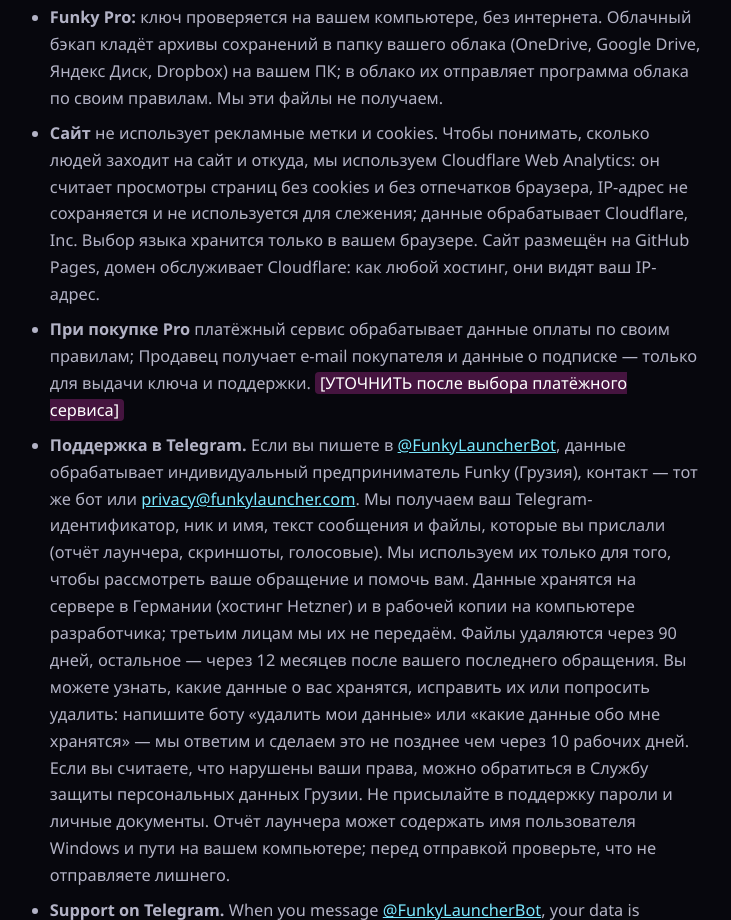
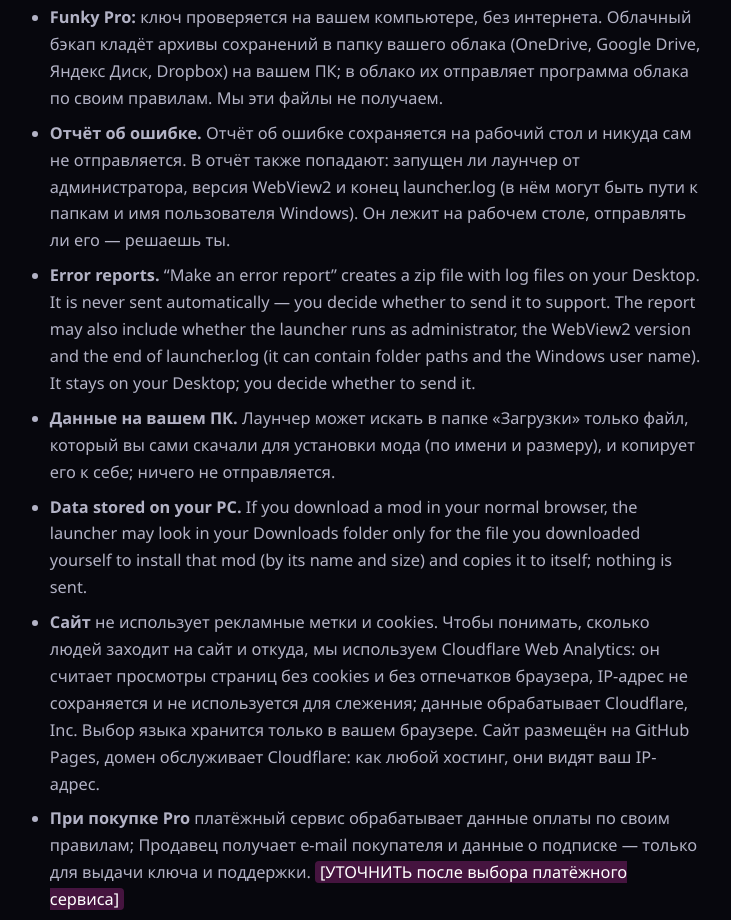
Before and after one commit to FunkyPlay/funkylauncher.com, a plain HTML site: page legal.html in a window 1280 px wide. Shown: the part 1580-2500 px from the top of the page, without its empty margins (233-964 px from the left). Drawn offline with Linux system fonts and the light colour scheme.

Commit message:
legal: error report details and Downloads lookup (Legal 20.11, Funky approved)
Co-Authored-By: Claude Opus 5.5 <noreply@anthropic.com>

```diff
--- a/legal.html
+++ b/legal.html
@@ -53,6 +53,10 @@ footer.unofficial p { font-size: .78rem; line-height: 1.55; margin: .3rem 0; }
     <li><b>Лаунчер</b> не собирает личные данные, не ведёт статистику и телеметрию, своих аккаунтов у него нет. В интернет он обращается только за списком сборок, новостями, файлами сборок и модов и за программами, которые вы сами решили скачать, а также — только если вы сами пишете в поддержку — к нашему серверу поддержки. Полный список адресов — в <a href="https://github.com/FunkyPlay/FunkyLauncher/blob/main/PRIVACY.md">PRIVACY.md</a>.</li>
     <li><b>Funky Помощь</b> (удалённая поддержка) работает только после того, как вы сами нажали кнопку. Пока сеанс открыт, сотрудник поддержки видит ваш экран и может управлять компьютером; соединение идёт через наш сервер поддержки. Сеанс можно закрыть в любой момент. Мы не записываем сеансы: содержимое сеанса не сохраняется. Журнал подключений (ID RustDesk вашего компьютера и IP-адрес) хранится не дольше 31 дня, затем удаляется. Кроме того, сервер помнит ID RustDesk вашего компьютера и последний IP-адрес, с которого он подключался, — это нужно, чтобы соединение работало. По вашей просьбе мы удалим эту запись; если вы снова воспользуетесь Funky Помощью, она появится снова. Записи о прошлых подключениях в журнале и в резервных копиях сервера исчезнут сами — не позже чем через 31 день.</li>
     <li><b>Funky Pro:</b> ключ проверяется на вашем компьютере, без интернета. Облачный бэкап кладёт архивы сохранений в папку вашего облака (OneDrive, Google Drive, Яндекс Диск, Dropbox) на вашем ПК; в облако их отправляет программа облака по своим правилам. Мы эти файлы не получаем.</li>
+    <li id="error-report"><b>Отчёт об ошибке.</b> Отчёт об ошибке сохраняется на рабочий стол и никуда сам не отправляется. В отчёт также попадают: запущен ли лаунчер от администратора, версия WebView2 и конец launcher.log (в нём могут быть пути к папкам и имя пользователя Windows). Он лежит на рабочем столе, отправлять ли его — решаешь ты.</li>
+    <li id="error-report-en" lang="en"><b>Error reports.</b> “Make an error report” creates a zip file with log files on your Desktop. It is never sent automatically — you decide whether to send it to support. The report may also include whether the launcher runs as administrator, the WebView2 version and the end of launcher.log (it can contain folder paths and the Windows user name). It stays on your Desktop; you decide whether to send it.</li>
+    <li id="local-data"><b>Данные на вашем ПК.</b> Лаунчер может искать в папке «Загрузки» только файл, который вы сами скачали для установки мода (по имени и размеру), и копирует его к себе; ничего не отправляется.</li>
+    <li id="local-data-en" lang="en"><b>Data stored on your PC.</b> If you download a mod in your normal browser, the launcher may look in your Downloads folder only for the file you downloaded yourself to install that mod (by its name and size) and copies it to itself; nothing is sent.</li>
     <li><b>Сайт</b> не использует рекламные метки и cookies. Чтобы понимать, сколько людей заходит на сайт и откуда, мы используем Cloudflare Web Analytics: он считает просмотры страниц без cookies и без отпечатков браузера, IP-адрес не сохраняется и не используется для слежения; данные обрабатывает Cloudflare, Inc. Выбор языка хранится только в вашем браузере. Сайт размещён на GitHub Pages, домен обслуживает Cloudflare: как любой хостинг, они видят ваш IP-адрес.</li>
     <li><b>При покупке Pro</b> платёжный сервис обрабатывает данные оплаты по своим правилам; Продавец получает e-mail покупателя и данные о подписке — только для выдачи ключа и поддержки. <mark>[УТОЧНИТЬ после выбора платёжного сервиса]</mark></li>
     <li id="support-telegram"><b>Поддержка в Telegram.</b> Если вы пишете в <a href="https://t.me/FunkyLauncherBot">@FunkyLauncherBot</a>, данные обрабатывает индивидуальный предприниматель Funky (Грузия), контакт — тот же бот или <a href="mailto:privacy@funkylauncher.com">privacy@funkylauncher.com</a>. Мы получаем ваш Telegram-идентификатор, ник и имя, текст сообщения и файлы, которые вы прислали (отчёт лаунчера, скриншоты, голосовые). Мы используем их только для того, чтобы рассмотреть ваше обращение и помочь вам. Данные хранятся на сервере в Германии (хостинг Hetzner) и в рабочей копии на компьютере разработчика; третьим лицам мы их не передаём. Файлы удаляются через 90 дней, остальное — через 12 месяцев после вашего последнего обращения. Вы можете узнать, какие данные о вас хранятся, исправить их или попросить удалить: напишите боту «удалить мои данные» или «какие данные обо мне хранятся» — мы ответим и сделаем это не позднее чем через 10 рабочих дней. Если вы считаете, что нарушены ваши права, можно обратиться в Службу защиты персональных данных Грузии. Не присылайте в поддержку пароли и личные документы. Отчёт лаунчера может содержать имя пользователя Windows и пути на вашем компьютере; перед отправкой проверьте, что не отправляете лишнего.</li>
```
